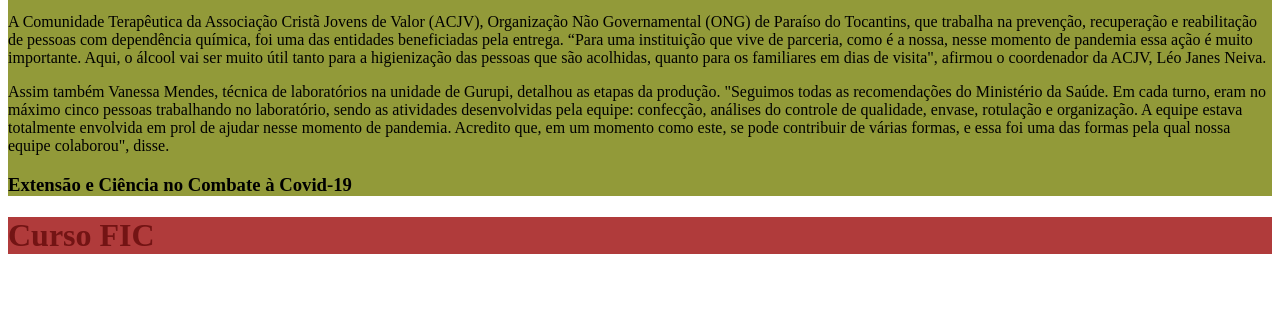
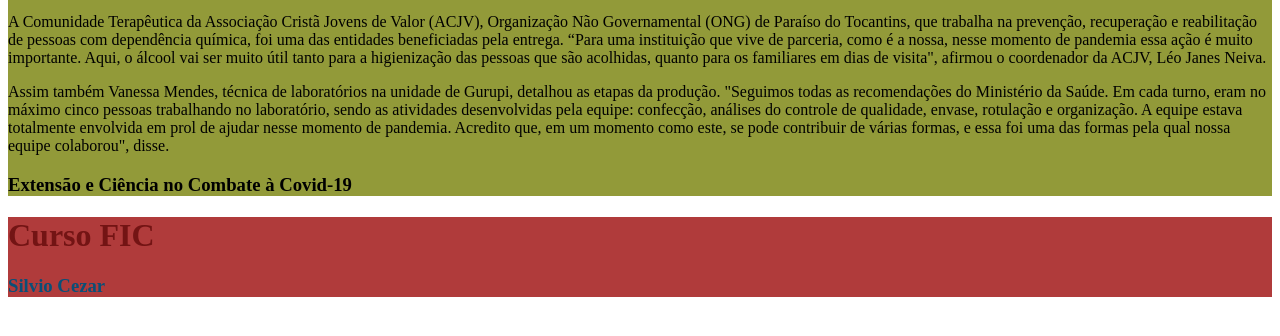
Before and after one commit to cezaredfisica/pw, a plain HTML site: page index.html in a window 1280 px wide. Shown: the part 358-694 px from the top of the page. Drawn offline with Linux system fonts and the light colour scheme.

Commit message:
rodapé ao extruture

```diff
--- a/index.html
+++ b/index.html
@@ -26,6 +26,7 @@
 </div>
 <footer style="background-color: #B03B3B">
 	<h1 style="color: #731414">Curso FIC</h1>
+	<h3 style="color: #0A4F77">Silvio Cezar</h3>
 </footer>
 </body>
 </html>
```
